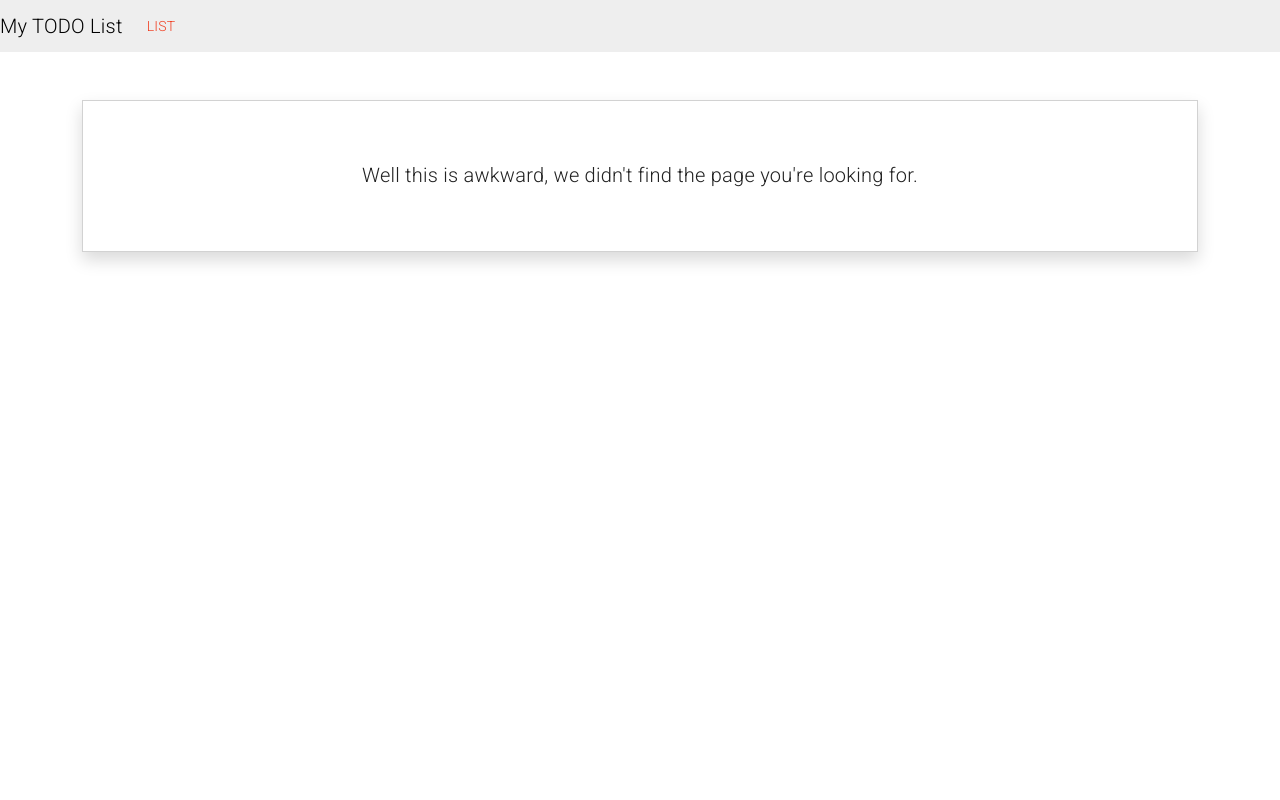
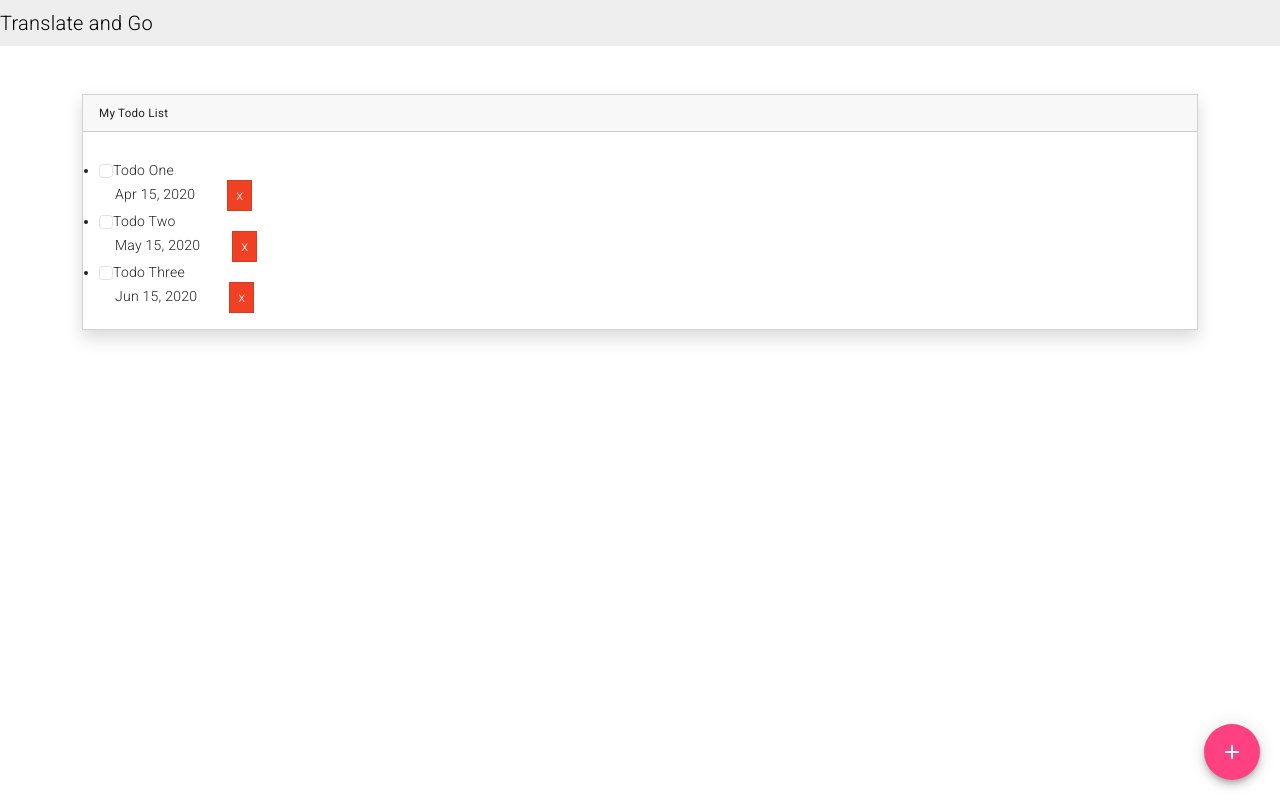
Before and after one commit to SkitzAvernal/todo, an Angular app: page /list in a window 1280 px wide. Built offline with nearby package versions, Linux system fonts and the light colour scheme.

Commit message:
Basic website working

```diff
--- a/src/app/app.component.html
+++ b/src/app/app.component.html
@@ -1,10 +1,8 @@
 <nav class="navbar navbar-expand-lg navbar-light bg-light mb-5">
-  <span class="navbar-brand">My TODO List</span>
+  <span class="navbar-brand">Translate and Go</span>
   <div class="navbar-nav">
       <!-- <a class="nav-item nav-link" href="#">LIST</a>
       <a class="nav-item nav-link" href="#">ADD</a> -->
-
-      <a class="nav-item nav-link" routerLink="/list" routerLinkActive="text-danger">LIST</a>
       <!--<a class="nav-item nav-link" routerLink="/login" routerLinkActive="text-danger">LOGIN</a>-->
   </div>
 </nav>
--- a/src/app/app.module.ts
+++ b/src/app/app.module.ts
@@ -18,7 +18,8 @@ import { MatIcon, MatIconModule } from '@angular/material/icon'
 
 const routes: Route[] = [
   {path: '', redirectTo: '/list',pathMatch: 'full'},
-  {path: '**', component: PageNotFoundComponent}
+  {path: 'list', component: TodoListComponent},
+  {path: '**', component: PageNotFoundComponent},
 ]
 
 @NgModule({
--- a/src/app/todo-form/todo-form.component.html
+++ b/src/app/todo-form/todo-form.component.html
@@ -4,8 +4,8 @@
         <div mat-dialog-content>
           <input type="text" name="todo" class="form-control" placeholder="Add Todo..." [(ngModel)]="todo" required>
         </div>
+        <div mat-dialog-actions>
+          <button mat-button [disabled]="addTodo.invalid" type="submit">Add</button>
+        </div>
       </form>
     </div>
-    <div mat-dialog-actions>
-      <button mat-button [disabled]="addTodo.invalid">Add</button>
-    </div>
--- a/src/app/todo-list/todo-list.component.html
+++ b/src/app/todo-list/todo-list.component.html
@@ -8,3 +8,4 @@
         </ul>
     </div>
 </div>
+<app-todo-add-button></app-todo-add-button>
--- a/src/app/todo/todo.component.ts
+++ b/src/app/todo/todo.component.ts
@@ -22,7 +22,7 @@ export class TodoComponent implements OnInit {
   onChange() {
     console.log("Changed")
     this.completed = !this.completed
-    this.completed ? this.toasterService.success(`Task succesfully completed!`, 'completed') : '';
+    this.completed ? this.toasterService.success(`Task succesfully completed!`, 'Completed') : '';
   }
 
   onClick() {
```
